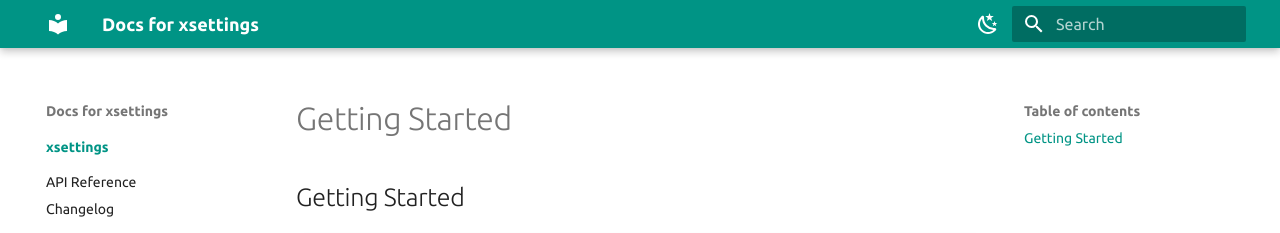
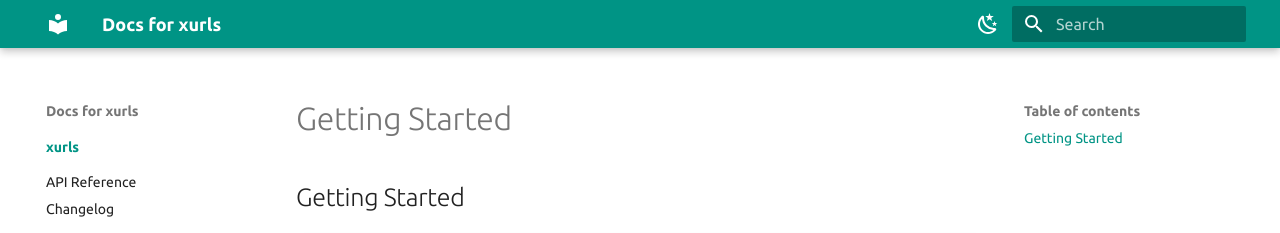
Before and after one commit to xyngular/py-xurls, an MkDocs documentation site: the page built from docs/index.md, in a window 1280 px wide. Shown: the top 233 px of the page. Built offline with MkDocs 1.6.1 and Material for MkDocs 9.7.7, drawn with Linux system fonts in a browser that asks for light colours; the version menu is left out.

```diff
--- a/mkdocs.yml
+++ b/mkdocs.yml
@@ -1,12 +1,12 @@
 # yaml-language-server: $schema=https://squidfunk.github.io/mkdocs-material/schema.json
 
-site_name: Docs for xsettings
+site_name: Docs for xurls
 dev_addr: 127.0.0.1:7000
 
 nav:
-  - xsettings:
+  - xurls:
     - index.md
-  - API Reference: api/xsettings/" target="_blank
+  - API Reference: api/xurls/" target="_blank
   - Changelog: changelog.md
 
 theme:
--- a/pyproject.toml
+++ b/pyproject.toml
@@ -5,8 +5,11 @@ description = "Python URL Library"
 authors = ["Josh Orr <josh@orr.blue>"]
 packages = [{include = "xurls"}]
 readme = "README.md"
-license = "The Unlicense (Unlicense)"
 repository = "https://github.com/xyngular/py-xurls"
+classifiers = [
+    "Topic :: Software Development :: Libraries :: Python Modules",
+    "License :: OSI Approved :: The Unlicense (Unlicense)"
+]
 
 [tool.poetry.dependencies]
 python = "^3.8"
```
